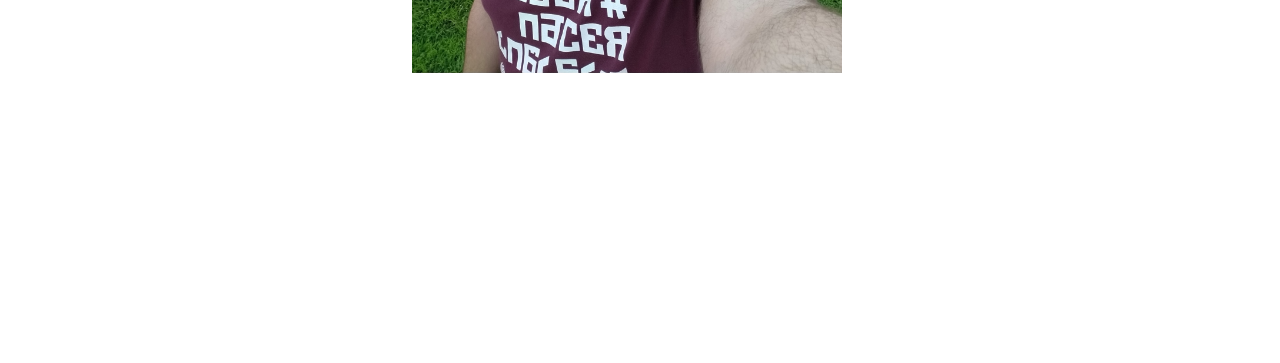
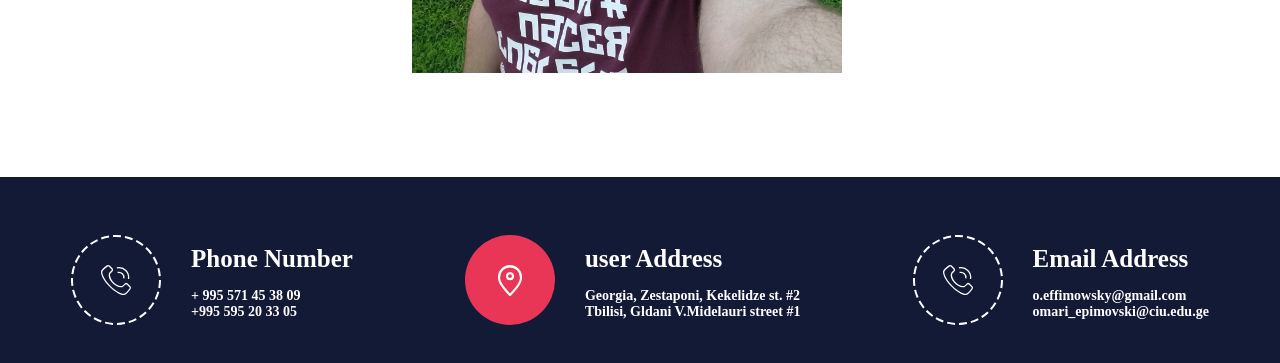
Before and after one commit to Effimowsky/Final-Project, a plain HTML site: page index.html in a window 1280 px wide. Shown: the part 1817-2180 px from the top of the page. Before the commit the page ends 1894 px from the top, so only its background shows below. Drawn offline with Linux system fonts and the light colour scheme.

Commit message:
add my info adress phone and email

```diff
--- a/Style/Style.css
+++ b/Style/Style.css
@@ -229,3 +229,62 @@ header {
   background-color: #15263e;
   transition: 0.5s;
 }
+.my-info {
+  background-color: #131a36;
+  height: 210px;
+  display: flex;
+  justify-content: center;
+  justify-content: space-evenly;
+  margin-top: 100px;
+}
+.my-info-2 {
+  display: flex;
+  align-items: center;
+  padding: 60px 41px;
+}
+.phone-icon:hover {
+  background-color: #e93656;
+  border-radius: 100%;
+  transition-duration: 1s;
+  transition-delay: 0.5ms;
+  cursor: pointer;
+}
+.my-phone {
+  margin-left: 30px;
+}
+.my-phone h3 {
+  color: #ffffff;
+  font-size: 25px;
+  margin-bottom: 15px;
+}
+.my-phone h4 {
+  color: #ffffff;
+  font-size: 14px;
+}
+.adress-icon {
+  cursor: pointer;
+}
+.my-adress {
+  margin-left: 30px;
+}
+.my-adress h3 {
+  color: #ffffff;
+  font-size: 25px;
+  margin-bottom: 15px;
+}
+.my-adress h4 {
+  color: #ffffff;
+  font-size: 14px;
+}
+.my-email {
+  margin-left: 30px;
+}
+.my-email h3 {
+  color: #ffffff;
+  font-size: 25px;
+  margin-bottom: 15px;
+}
+.my-email h4 {
+  color: #ffffff;
+  font-size: 14px;
+}
--- a/index.html
+++ b/index.html
@@ -110,6 +110,38 @@
               </div>
               </div>
           </div>
+          <div class="my-info">
+            <div class="my-info-2">
+              <div class="phone-icon">
+                <img src="images/phone.svg" alt="phone-icon">
+              </div>
+              <div class="my-phone">
+                <h3>Phone Number</h3>
+                <h4>+ 995 571 45 38 09</h4>
+                <h4>+995 595 20 33 05</h4>
+              </div>
+            </div>
+            <div class="my-info-2">
+              <div class="adress-icon">
+                <img src="images/address.svg" alt="adress-icon">
+              </div>
+              <div class="my-adress">
+                <h3>user Address</h3>
+                <h4>Georgia, Zestaponi, Kekelidze st. #2</h4>
+                <h4>Tbilisi, Gldani V.Midelauri street #1</h4>
+              </div>
+            </div>
+            <div class="my-info-2">
+              <div class="phone-icon">
+                <img src="images/phone.svg" alt="email-icon">
+              </div>
+              <div class="my-email">
+                <h3>Email Address</h3>
+                <h4>o.effimowsky@gmail.com</h4>
+                <h4>omari_epimovski@ciu.edu.ge</h4>
+              </div>
+            </div>
+          </div>
       </section>
      <script src="app.js"></script>
   </body>
```
Also changed, not shown: Images/address.svg (added), Images/email.svg (added), Images/phone.svg (added).
